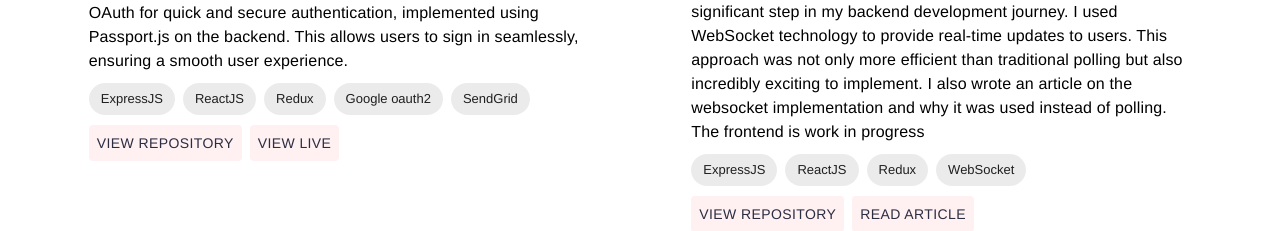
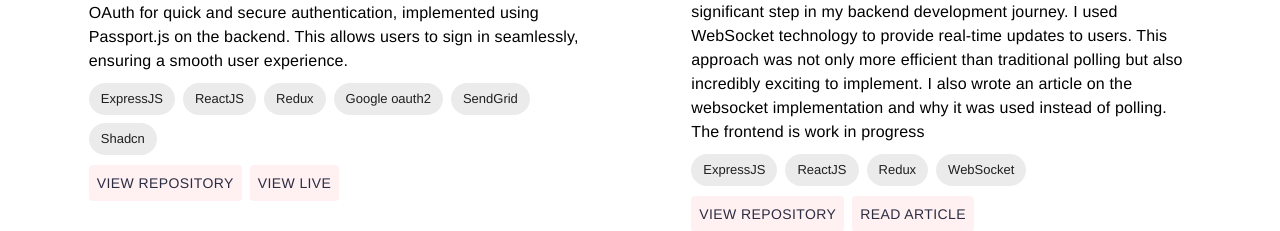
Before and after one commit to Netacci/portfolio-new, a React (Vite) app: page / in a window 1280 px wide. Shown: the part 906-1137 px from the top of the page. Built offline with nearby package versions, Linux system fonts and the light colour scheme.

Commit message:
update roject

```diff
--- a/src/data/project.js
+++ b/src/data/project.js
@@ -18,7 +18,14 @@ export const projects = [
     github: 'https://github.com/Netacci/expenseTracker',
     live: 'https://expense-tracker-netaccis-projects.vercel.app',
     image: Bd,
-    tags: ['ExpressJS', 'ReactJS', 'Redux', 'Google oauth2', 'SendGrid'],
+    tags: [
+      'ExpressJS',
+      'ReactJS',
+      'Redux',
+      'Google oauth2',
+      'SendGrid',
+      'Shadcn',
+    ],
     // article:
     //   'https://netacci.hashnode.dev/real-time-updates-with-websockets-in-react-and-express-js',
   },
```
